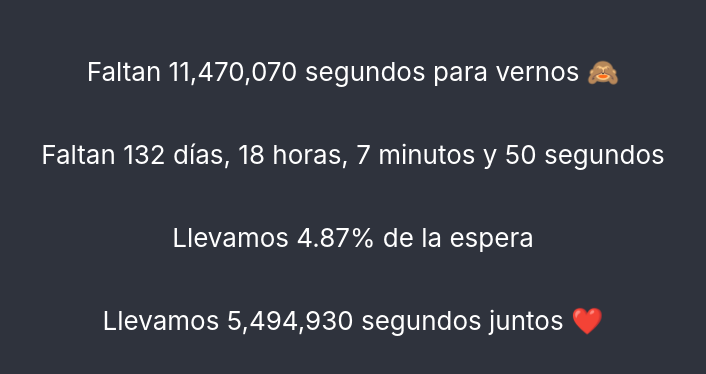
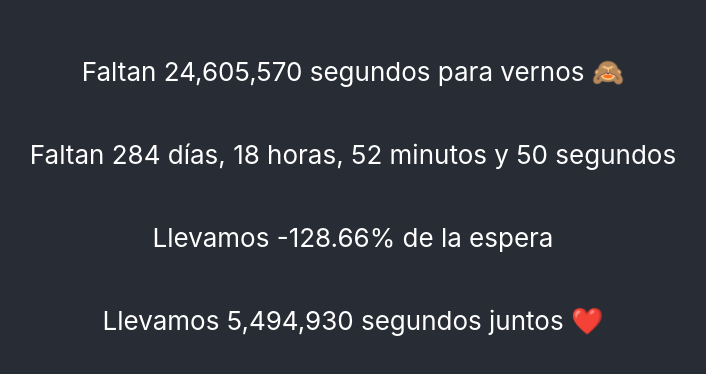
Before and after one commit to szaldivar/time-to, a React (Create React App) app: page / in a window 1280 px wide. Shown: the part 204-578 px from the top of the page, without its empty margins (287-993 px from the left). Built offline with nearby package versions, Linux system fonts and the light colour scheme.

Commit message:
update time

```diff
--- a/src/App.js
+++ b/src/App.js
@@ -1,8 +1,8 @@
 import { useState, useEffect, useRef } from "react";
 import "./App.css";
 
-const DATE_TIME_LAST_SAW = new Date("2022-02-07T11:30:01.000Z").getTime();
-const DATE_TIME_WILL_SEE = new Date("2022-06-27T00:35:00.000Z").getTime();
+const DATE_TIME_LAST_SAW = new Date("2022-07-24T12:15:00.000Z").getTime();
+const DATE_TIME_WILL_SEE = new Date("2022-11-26T01:20:00.000Z").getTime();
 const DATE_TIME_SINCE = new Date("2021-12-12T16:05:00.000Z").getTime();
 const TOTAL_BETWEEN = DATE_TIME_WILL_SEE - DATE_TIME_LAST_SAW;
 
```
